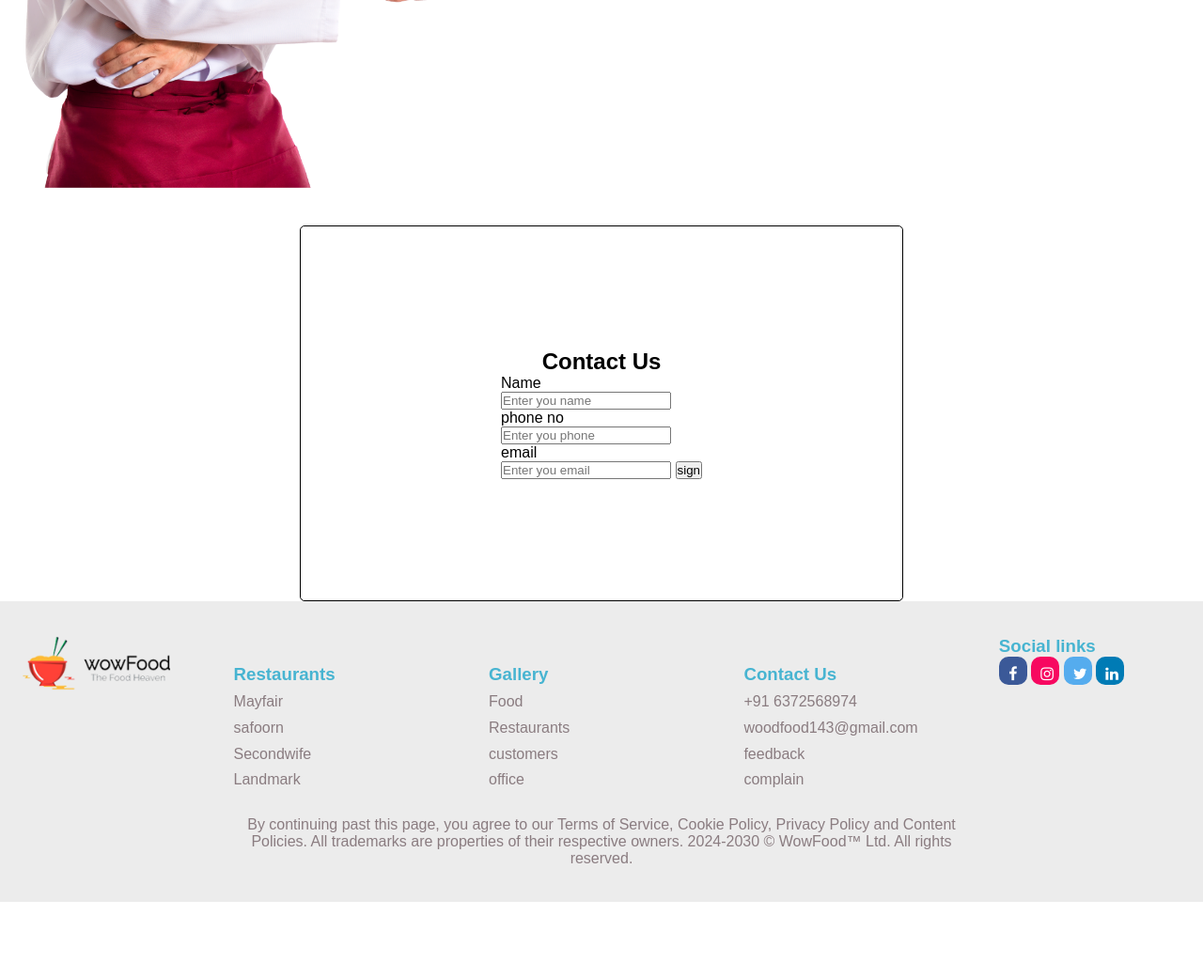
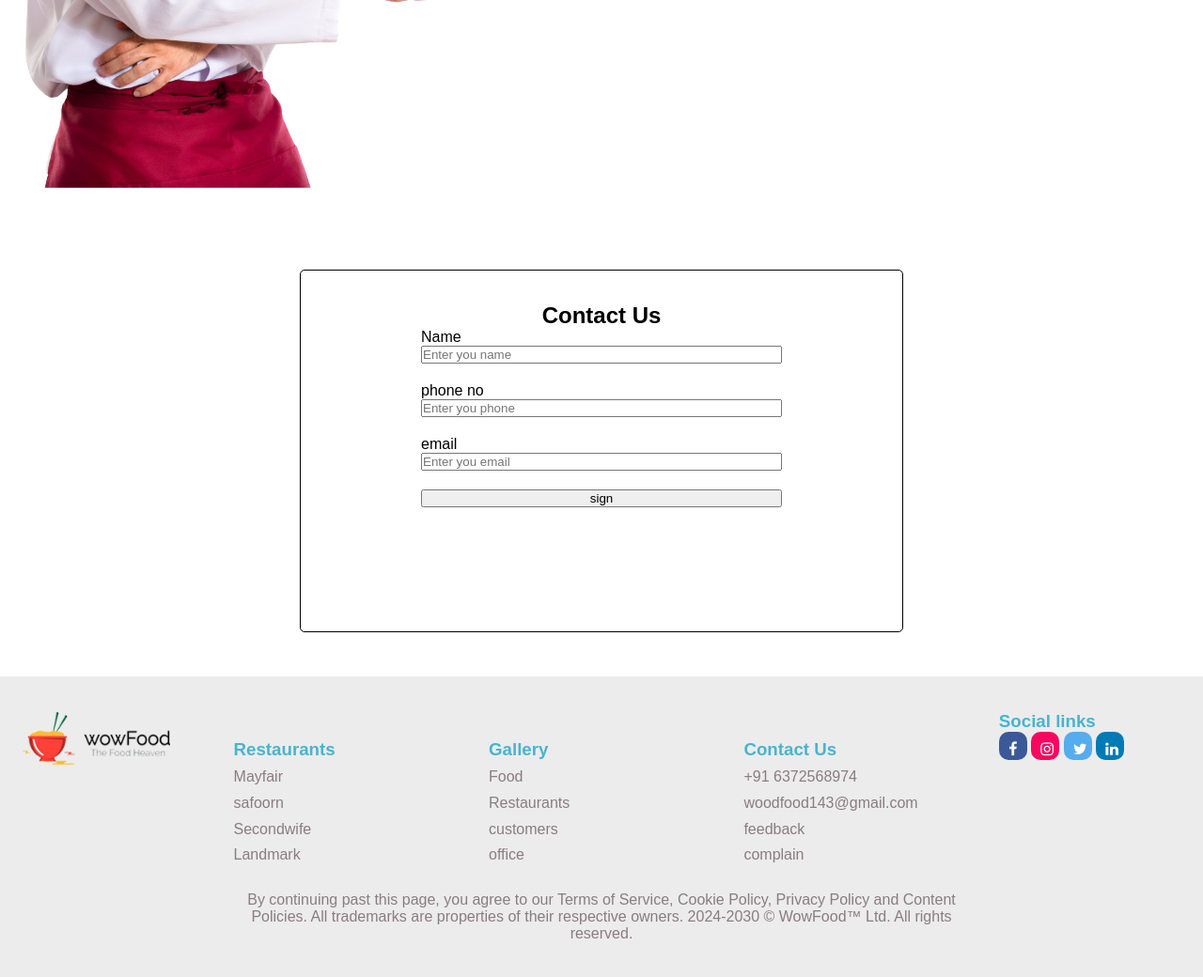
Before and after one commit to CSPEDITOR/food_delivery_website, a PHP site: page /home.html in a window 1280 px wide. Shown: the part 2160-3200 px from the top of the page at 94% size. Before the commit the page ends 3120 px from the top, so only its background shows below. Run offline with PHP 8.4, Linux system fonts and the light colour scheme.

Commit message:
makeing contact us

```diff
--- a/css/home.css
+++ b/css/home.css
@@ -347,19 +347,29 @@ display: flex;
 flex-direction: column;
 justify-content: center;
 align-items: center;
-height: 50vh;
+height: 60vh;
 
 }
 .contactus .contact_container{
     flex-direction: column;
     width: 50%;
-    height: 100%;
+    height: 80%;
     display: flex;
     justify-content: center;
     align-items: center;
     border: 1px solid black;
     border-radius: 5px;
 }
-.contactus .contact_containe input{
+.contactus .contact_container h2{
+
+    margin-top: 20px;
+}
+.contactus .contact_container form{
     width: 60%;
+    height: 80%;
+    display: flex;
+    flex-direction: column;
 }
+.contactus .contact_container form input{
+    margin-bottom: 20px;
+}
--- a/home.html
+++ b/home.html
@@ -156,8 +156,6 @@
     <section>
         <div class="contactus">
             <div class="contact_container">
-
-
             <h2>Contact Us</h2>
             <form action="">
                 <p>Name</p>
```
